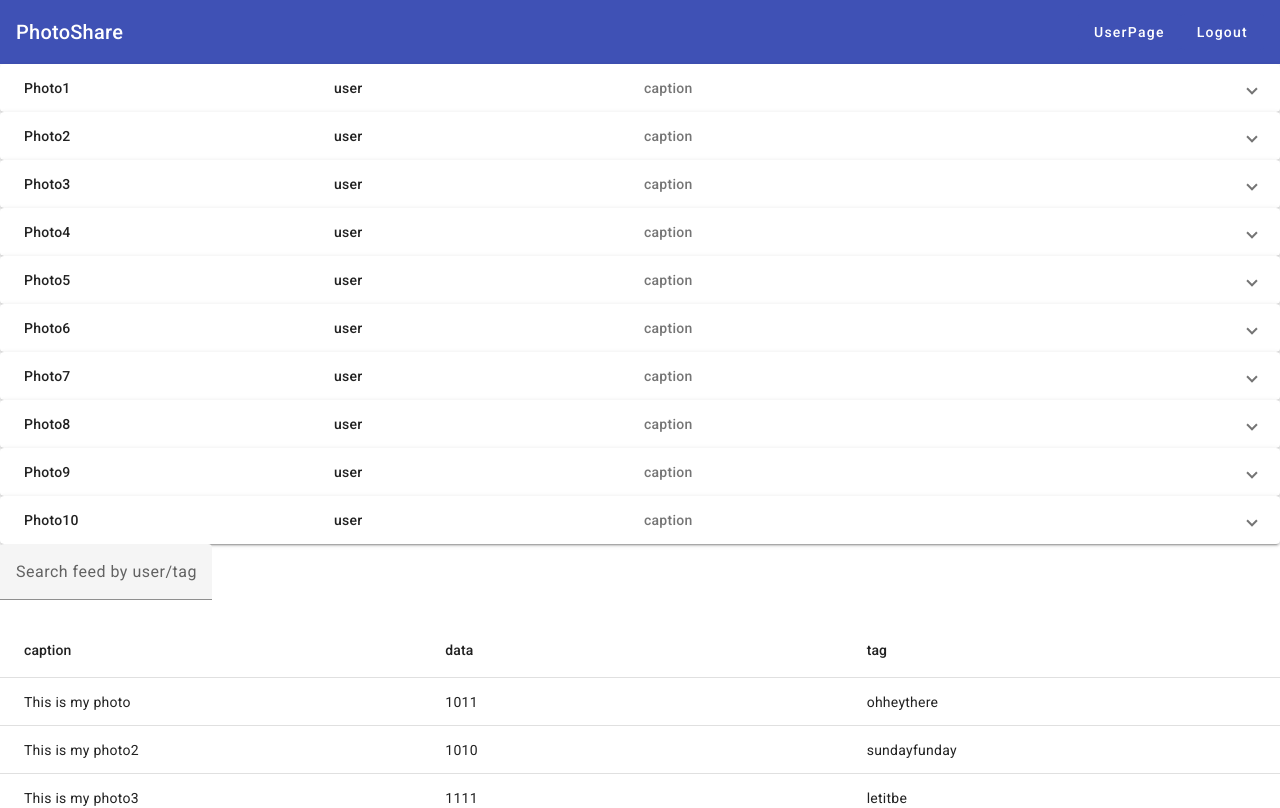
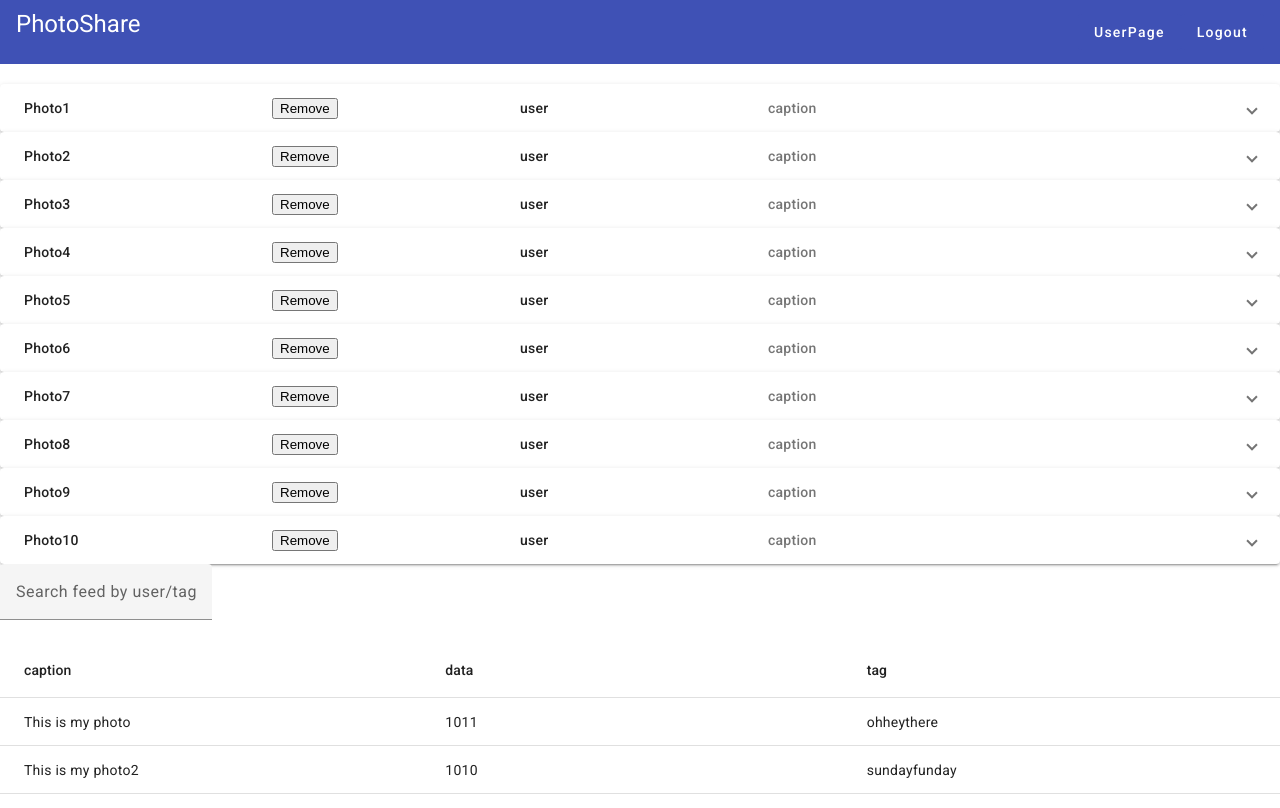
Before and after one commit to Adhyan-5557/412, an Angular app: page /home in a window 1280 px wide. Shown: the top 808 px of the page. Built offline with nearby package versions, Linux system fonts and the light colour scheme.

Commit message:
Added remove button to photo section

```diff
--- a/src/app/home/home.component.css
+++ b/src/app/home/home.component.css
@@ -1,8 +1,8 @@
-
-.navbar{
-    justify-content: space-between;
+.navbar {
+  justify-content: space-between;
+  margin-bottom: 20px;
 }
 
-span{
-    padding-right: 1rem;
+span {
+  padding-right: 1rem;
 }
--- a/src/app/home/home.component.html
+++ b/src/app/home/home.component.html
@@ -1,7 +1,9 @@
 <mat-toolbar color="primary" class="navbar">
 
 
-  <div>PhotoShare</div>
+  <div>
+    <h1>PhotoShare</h1>
+  </div>
 
   <div>
     <button (click)="onClick()" mat-flat-button color="primary">UserPage</button>
@@ -18,6 +20,10 @@
   <mat-expansion-panel-header>
     <mat-panel-title>
       Photo1
+    </mat-panel-title>
+
+    <mat-panel-title>
+      <button type="button">Remove</button>
     </mat-panel-title>
 
     <mat-panel-title>
@@ -42,6 +48,10 @@
   <mat-expansion-panel-header>
     <mat-panel-title>
       Photo2
+    </mat-panel-title>
+
+    <mat-panel-title>
+      <button type="button">Remove</button>
     </mat-panel-title>
 
     <mat-panel-title>
@@ -74,6 +84,10 @@
     </mat-panel-title>
 
     <mat-panel-title>
+      <button type="button">Remove</button>
+    </mat-panel-title>
+
+    <mat-panel-title>
       user
     </mat-panel-title>
 
@@ -95,6 +109,10 @@
   <mat-expansion-panel-header>
     <mat-panel-title>
       Photo4
+    </mat-panel-title>
+
+    <mat-panel-title>
+      <button type="button">Remove</button>
     </mat-panel-title>
 
     <mat-panel-title>
@@ -122,6 +140,10 @@
     </mat-panel-title>
 
     <mat-panel-title>
+      <button type="button">Remove</button>
+    </mat-panel-title>
+
+    <mat-panel-title>
       user
     </mat-panel-title>
 
@@ -143,6 +165,10 @@
   <mat-expansion-panel-header>
     <mat-panel-title>
       Photo6
+    </mat-panel-title>
+
+    <mat-panel-title>
+      <button type="button">Remove</button>
     </mat-panel-title>
 
     <mat-panel-title>
@@ -170,6 +196,10 @@
     </mat-panel-title>
 
     <mat-panel-title>
+      <button type="button">Remove</button>
+    </mat-panel-title>
+
+    <mat-panel-title>
       user
     </mat-panel-title>
 
@@ -190,6 +220,10 @@
   <mat-expansion-panel-header>
     <mat-panel-title>
       Photo8
+    </mat-panel-title>
+
+    <mat-panel-title>
+      <button type="button">Remove</button>
     </mat-panel-title>
 
     <mat-panel-title>
@@ -222,6 +256,10 @@
     </mat-panel-title>
 
     <mat-panel-title>
+      <button type="button">Remove</button>
+    </mat-panel-title>
+
+    <mat-panel-title>
       user
     </mat-panel-title>
 
@@ -243,6 +281,10 @@
   <mat-expansion-panel-header>
     <mat-panel-title>
       Photo10
+    </mat-panel-title>
+
+    <mat-panel-title>
+      <button type="button">Remove</button>
     </mat-panel-title>
 
     <mat-panel-title>
```
